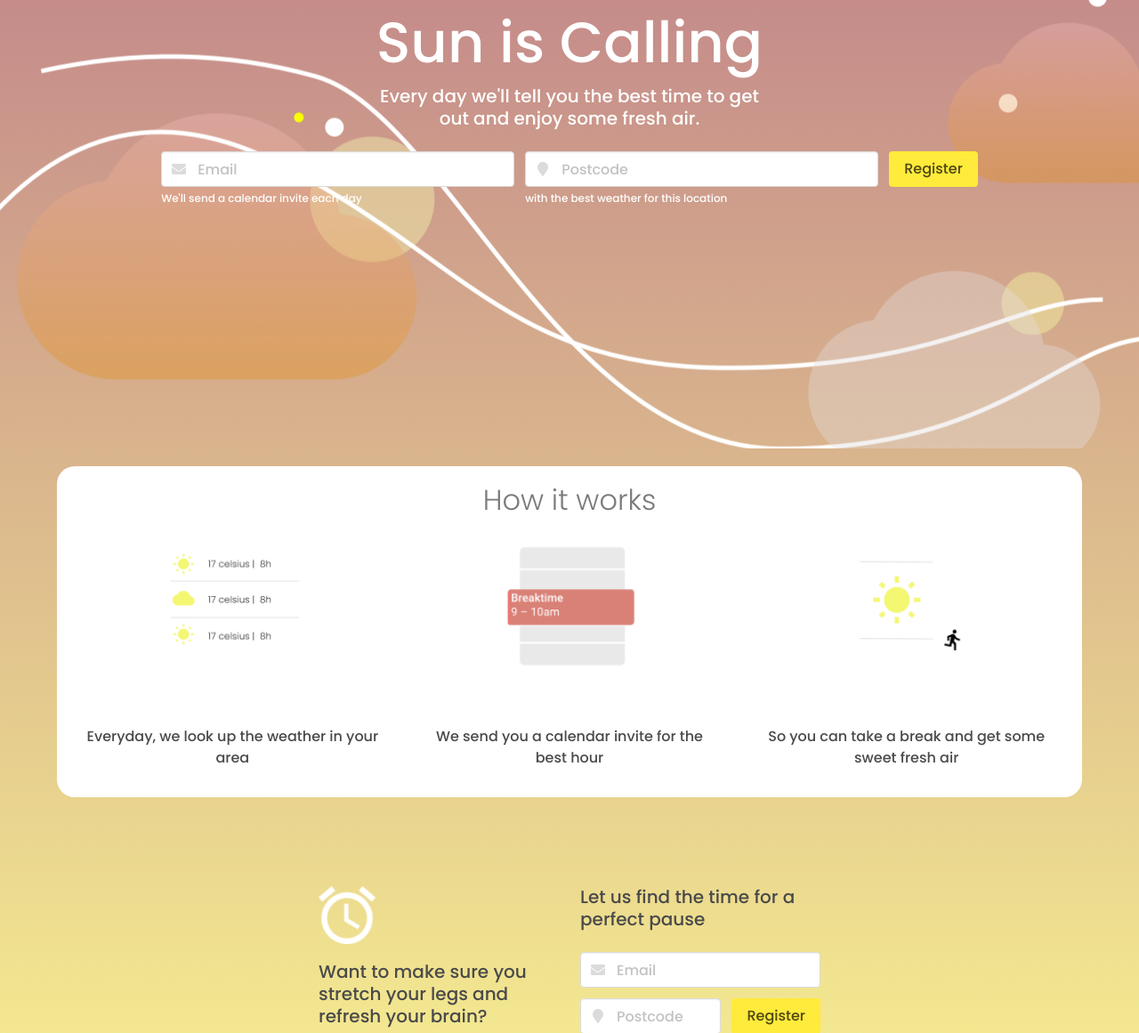
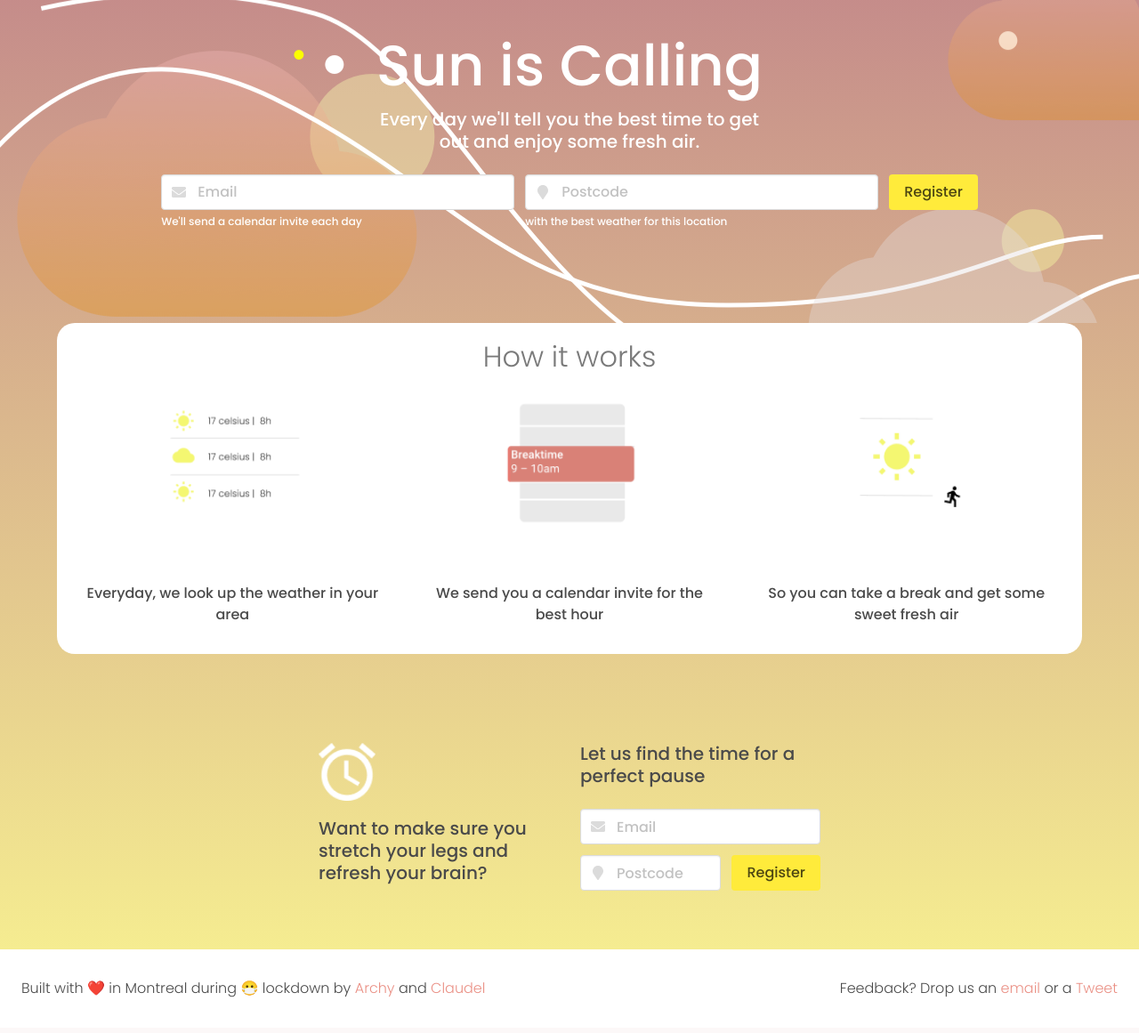
Before and after one commit to archydeberker/wildly-backend, a Flask app: page / in a window 1280 px wide. Shown: the part 64-1225 px from the top of the page at 89% size. After the commit the page ends 1185 px from the top, so only its background shows below. Run offline with Flask 2, Linux system fonts and the light colour scheme; parts of the project's set-up code (start-up, migrations or seed data) failed here and were passed over; some libraries are stand-ins or nearby versions.

Commit message:
Reduce padding a little

```diff
--- a/templates/register.html
+++ b/templates/register.html
@@ -1,6 +1,6 @@
 {% extends "base.html" %}
 {% block content %}
-<section class="hero has-bg-img" style="width:100%; padding-bottom:20%">
+<section class="hero has-bg-img" style="width:100%; padding-bottom:7%; padding-top:2%">
     <div class="container">
         <div class="columns is-centered">
             <div class="column is-half">
@@ -41,12 +41,10 @@
                     </div>
                 </div>
             </div>
-
-
         </form>
     </div>
 </section>
-<div class="container has-background-white is-rounded" style="border-radius: 20px; padding: 20px; margin-top: 20px">
+<div class="container has-background-white is-rounded" style="border-radius: 20px; padding: 20px">
     <h1 class="has-text-centered title has-text-grey has-text-weight-light"> How it works</h1>
     <div class="columns">
         <div class="column has-text-centered">
```
